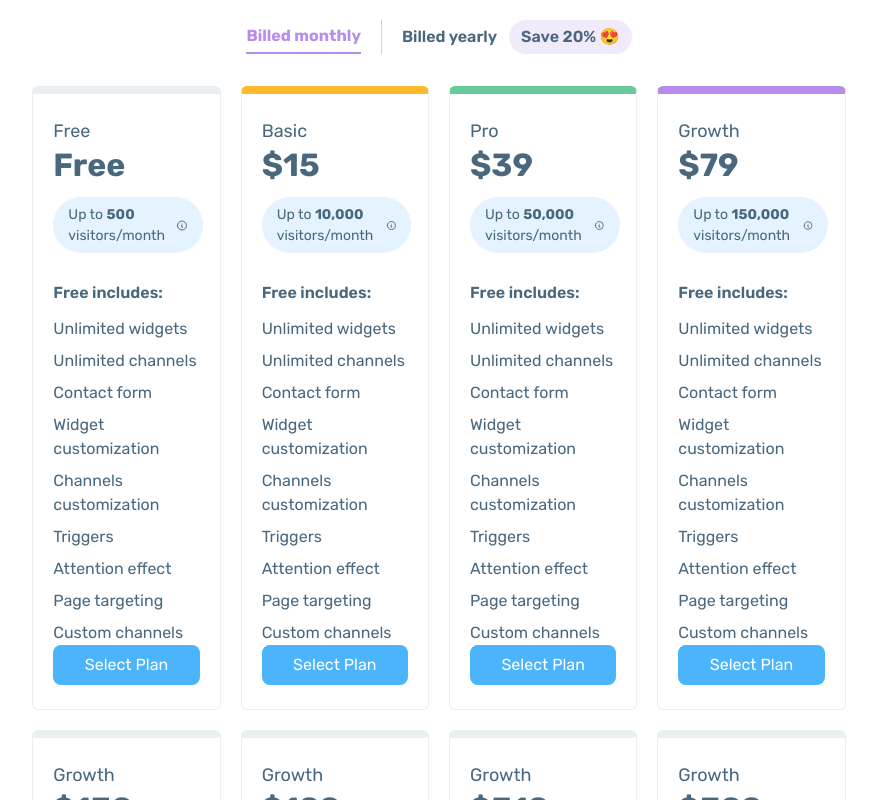
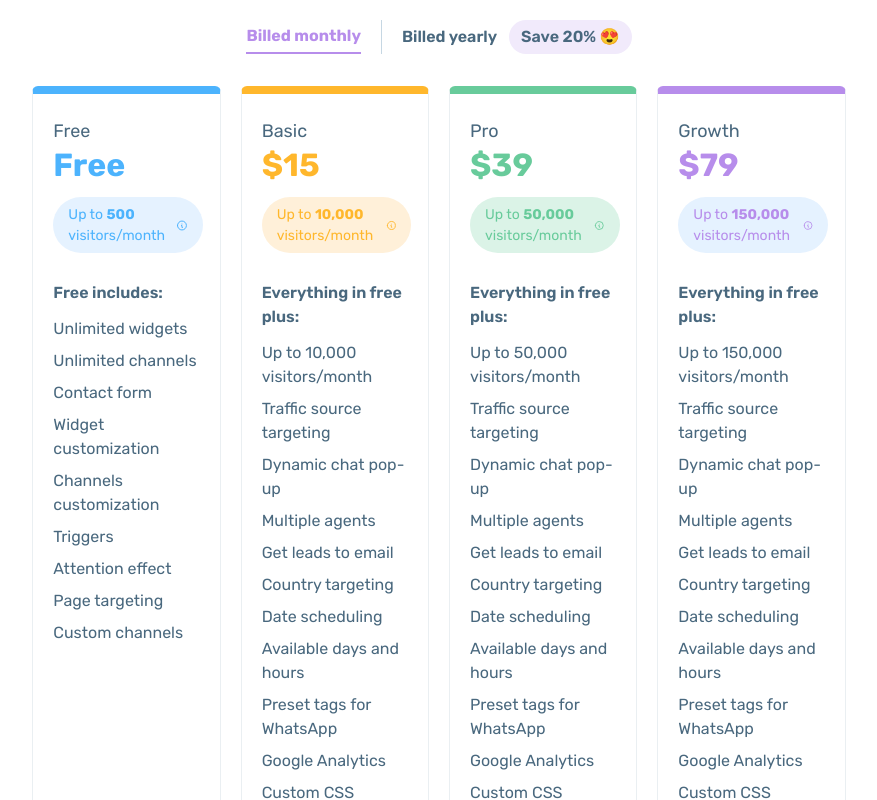
Before and after one commit to MHRafix/react.js-assessment, a React (Create React App) app: page / in a window 1280 px wide. Shown: the top 800 px of the page, without its empty margins (201-1078 px from the left). Built offline with nearby package versions, Linux system fonts and the light colour scheme.

Commit message:
project loading issue fixed and oricing table data dynamic done:-

```diff
--- a/src/App.tsx
+++ b/src/App.tsx
@@ -1,6 +1,6 @@
-import { IconInfoCircle } from '@tabler/icons-react';
 import { useState } from 'react';
 import { useSelector } from 'react-redux';
+import PricingTableColumnCard from './components/PricingTableColumnCard';
 import { IInitialStateType } from './redux/reducer/reducer';
 import {
 	IPlanType,
@@ -22,34 +22,34 @@ const App = () => {
 		{
 			color_deep: '#4CB3FD',
 			color_light: '#E5F2FF',
+			btn_hover_color: '#1884D1',
 		},
 		{
 			color_deep: '#ffb72c',
 			color_light: '#FFF0D9',
+			btn_hover_color: '#D69312',
 		},
 		{
 			color_deep: '#68cb9b',
 			color_light: '#DBF3E7',
+			btn_hover_color: '#40a373',
 		},
 		{
 			color_deep: '#b78deb',
 			color_light: '#E5F2FF',
+			btn_hover_color: '#6E41A6',
 		},
 	];
 
 	return (
 		<div>
-			<div className='lg:w-8/12 p-5 mx-auto flex items-center justify-center'>
+			<div className='container'>
 				<div className='w-full'>
 					{/* tabs */}
-					<div className='flex gap-5 justify-center'>
+					<div className='tab_list'>
 						<button
 							onClick={() => setIsMonthlyTab(() => true)}
-							className={
-								isMonthlyTab
-									? 'text-[16px] font-bold text-[#b78deb] border-b-[2px] border-[#b78deb]'
-									: 'text-[16px] font-semibold'
-							}
+							className={isMonthlyTab ? 'tab_active' : 'tab_normal'}
 						>
 							Billed monthly
 						</button>
@@ -57,17 +57,11 @@ const App = () => {
 						<div className='flex gap-3'>
 							<button
 								onClick={() => setIsMonthlyTab(() => false)}
-								className={
-									!isMonthlyTab
-										? 'text-[16px] font-bold text-[#b78deb] border-b-[2px] border-[#b78deb]'
-										: 'text-[16px] font-semibold'
-								}
+								className={!isMonthlyTab ? 'tab_active' : 'tab_normal'}
 							>
 								Billed yearly
 							</button>
-							<div className='text-[16px] font-semibold px-[12px] py-[5px] bg-[#F1EAFB] rounded-full'>
-								Save 20% 😍
-							</div>
+							<div className='discount_badge'>Save 20% 😍</div>
 						</div>
 					</div>
 
@@ -75,63 +69,14 @@ const App = () => {
 
 					<div className='mt-8'>
 						{isMonthlyTab ? (
-							<div className='grid md:grid-cols-2 xl:grid-cols-4 gap-5'>
+							<div className='pricing_table_wrapper'>
 								{pricingData?.plans?.map((plan: IPlanType, idx: number) => (
-									<div
+									<PricingTableColumnCard
 										key={idx}
-										className={`flex flex-col bg-white border-t-[8px] border-t-[${colors?.[idx]?.color_deep}] border-[1px] border-[#eaeff2] py-[24px] px-[20px] rounded-md`}
-									>
-										<div className='card_header'>
-											<span className='text-[#49687e] text-[18px]'>
-												{' '}
-												{plan?.name}
-											</span>
-											<h1
-												className={`leading-8 text-[32px] font-bold my-1 !text-${colors?.[idx]?.color_deep}`}
-											>
-												{plan?.price}
-											</h1>
-											<div
-												className={`mt-3 text-[14px] text-${colors?.[idx]?.color_light} inline-flex justify-normal items-center gap-1 px-[15px] py-[7px] bg-[#E5F2FF] rounded-full`}
-											>
-												<span
-													dangerouslySetInnerHTML={{ __html: plan?.title }}
-												></span>
-												<IconInfoCircle className='cursor-pointer' size={19} />
-											</div>
-										</div>
-
-										<div className='card_content'>
-											<h3 className='text-[16px] font-semibold mt-7 mb-3'>
-												Free includes:
-											</h3>
-											<ul className='grid gap-2'>
-												<li className='cursor-pointer'>Unlimited widgets</li>
-												<li className='cursor-pointer'>Unlimited channels</li>
-												<li className='cursor-pointer'>Contact form</li>
-												<li className='cursor-pointer'>Widget customization</li>
-												<li className='cursor-pointer'>
-													Channels customization
-												</li>
-												<li className='cursor-pointer'>Triggers</li>
-												<li className='cursor-pointer'>Attention effect</li>
-												<li className='cursor-pointer'>Page targeting</li>
-												<li className='cursor-pointer'>Custom channels</li>
-											</ul>
-										</div>
-										<div className='card_action mt-auto !w-full'>
-											<button className='text-white rounded-lg px-5 py-2 w-full bg-[#4cb3fd]'>
-												<a
-													className='select-plan-btn'
-													href='https://go.chaty.app/register'
-													target='_blank'
-													rel='noreferrer'
-												>
-													Select Plan
-												</a>
-											</button>
-										</div>
-									</div>
+										plan={plan}
+										colors={colors[idx]}
+										features={pricingData?.features}
+									/>
 								))}
 							</div>
 						) : (
--- /dev/null
+++ b/src/components/PricingTableColumnCard.tsx
@@ -0,0 +1,102 @@
+import { IFeatureType, IPlanType } from '@/utils/pricing-table-data.type';
+import { IconInfoCircle } from '@tabler/icons-react';
+import React from 'react';
+
+interface IPricingTableColumnCardProps {
+	plan: IPlanType;
+	colors: any;
+	features: IFeatureType[];
+}
+
+const PricingTableColumnCard: React.FC<IPricingTableColumnCardProps> = ({
+	plan,
+	colors,
+	features,
+}) => {
+	return (
+		<div
+			className={`pricing_table_style`}
+			style={{
+				borderTopColor: colors?.color_deep,
+			}}
+		>
+			<div className='card_header'>
+				<span className='text-[#49687e] text-[18px]'> {plan?.name}</span>
+				<h1
+					className={`leading-8 text-[32px] font-bold my-1 !text-${colors?.color_deep}`}
+					style={{
+						color: colors?.color_deep,
+					}}
+				>
+					{plan?.price}
+				</h1>
+				<div
+					className={`mt-3 text-[14px] inline-flex justify-normal items-center gap-1 px-[15px] py-[7px] rounded-full`}
+					style={{
+						backgroundColor: colors?.color_light,
+						color: colors?.color_deep,
+					}}
+				>
+					<span dangerouslySetInnerHTML={{ __html: plan?.title }}></span>
+					<IconInfoCircle className='cursor-pointer' size={19} />
+				</div>
+			</div>
+
+			<div className='card_content'>
+				<h3 className='text-[16px] font-semibold mt-7 mb-3'>
+					{plan?.name === 'Free'
+						? 'Free includes:'
+						: 'Everything in free plus:'}
+				</h3>
+				<ul className='grid gap-2'>
+					{plan?.name === 'Free' ? null : (
+						<li className='cursor-pointer'>
+							{plan?.title.replace('<strong>', '')?.replace('</strong>', '')}
+						</li>
+					)}
+					{features?.map((feature: IFeatureType, idx: number) => {
+						if (plan?.name === 'Free') {
+							if (feature?.is_pro === '0') {
+								return (
+									<li key={idx} className='cursor-pointer relative'>
+										{feature?.feature_title}
+										<div className='hidden text-[14px] bg-white p-2 rounded-md absolute top-0 left-0'>
+											{feature?.feature_desc}
+										</div>
+									</li>
+								);
+							}
+						} else {
+							if (feature?.is_pro === '1') {
+								return (
+									<li key={idx} className='cursor-pointer'>
+										{feature?.feature_title}
+									</li>
+								);
+							}
+						}
+					})}
+				</ul>
+			</div>
+			<div className='!mt-auto !w-full'>
+				<button
+					className={`select_button`}
+					style={{
+						backgroundColor: colors?.color_deep,
+					}}
+				>
+					<a
+						className='select-plan-btn'
+						href='https://go.chaty.app/register'
+						target='_blank'
+						rel='noreferrer'
+					>
+						Select Plan
+					</a>
+				</button>
+			</div>
+		</div>
+	);
+};
+
+export default PricingTableColumnCard;
--- /dev/null
+++ b/src/components/Tooltip.tsx
@@ -0,0 +1,7 @@
+import React from 'react';
+
+const Tooltip: React.FC<{ text: string }> = ({ text }) => {
+	return <div className='absolute'>{text}</div>;
+};
+
+export default Tooltip;
--- a/src/styles/tailwind.css
+++ b/src/styles/tailwind.css
@@ -5,6 +5,35 @@
 @tailwind utilities;
 
 @layer components {
+	.container {
+		@apply lg:w-8/12 p-5 mx-auto flex items-center justify-center;
+	}
+
+	.tab_list {
+		@apply flex gap-5 justify-center;
+	}
+	.tab_active {
+		@apply text-[16px] font-bold text-[#b78deb] border-b-[2px] border-[#b78deb];
+	}
+
+	.tab_normal {
+		@apply text-[16px] font-semibold;
+	}
+	.discount_badge {
+		@apply text-[16px] font-semibold px-[12px] py-[5px] bg-[#F1EAFB] rounded-full;
+	}
+
+	.pricing_table_wrapper {
+		@apply grid md:grid-cols-2 xl:grid-cols-4 gap-5;
+	}
+
+	.pricing_table_style {
+		@apply flex flex-col bg-white border-t-[8px] border-[1px] border-[#eaeff2] py-[24px] px-[20px] rounded-md;
+	}
+
+	.select_button {
+		@apply mt-8 text-white rounded-lg px-5 py-2 w-full hover:duration-200;
+	}
 }
 
 body {
```
